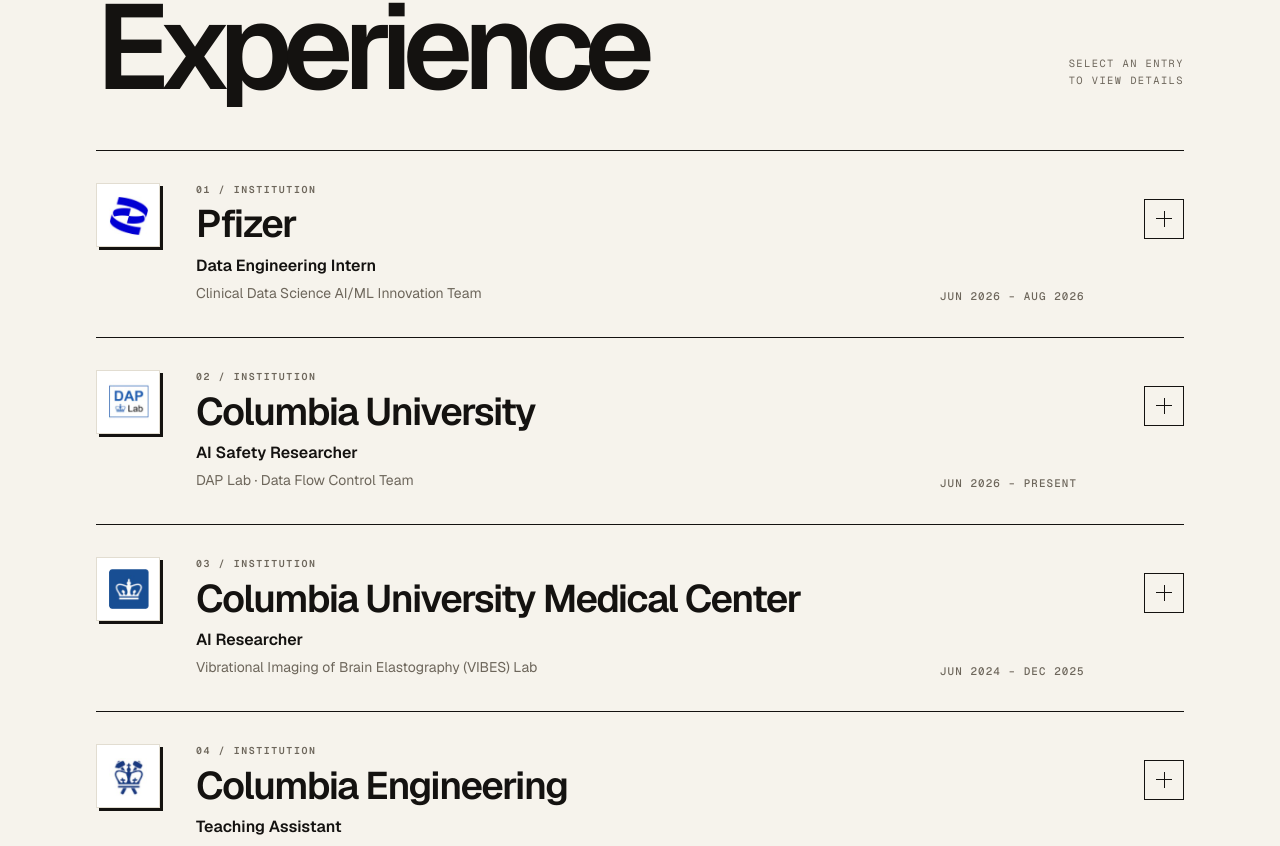
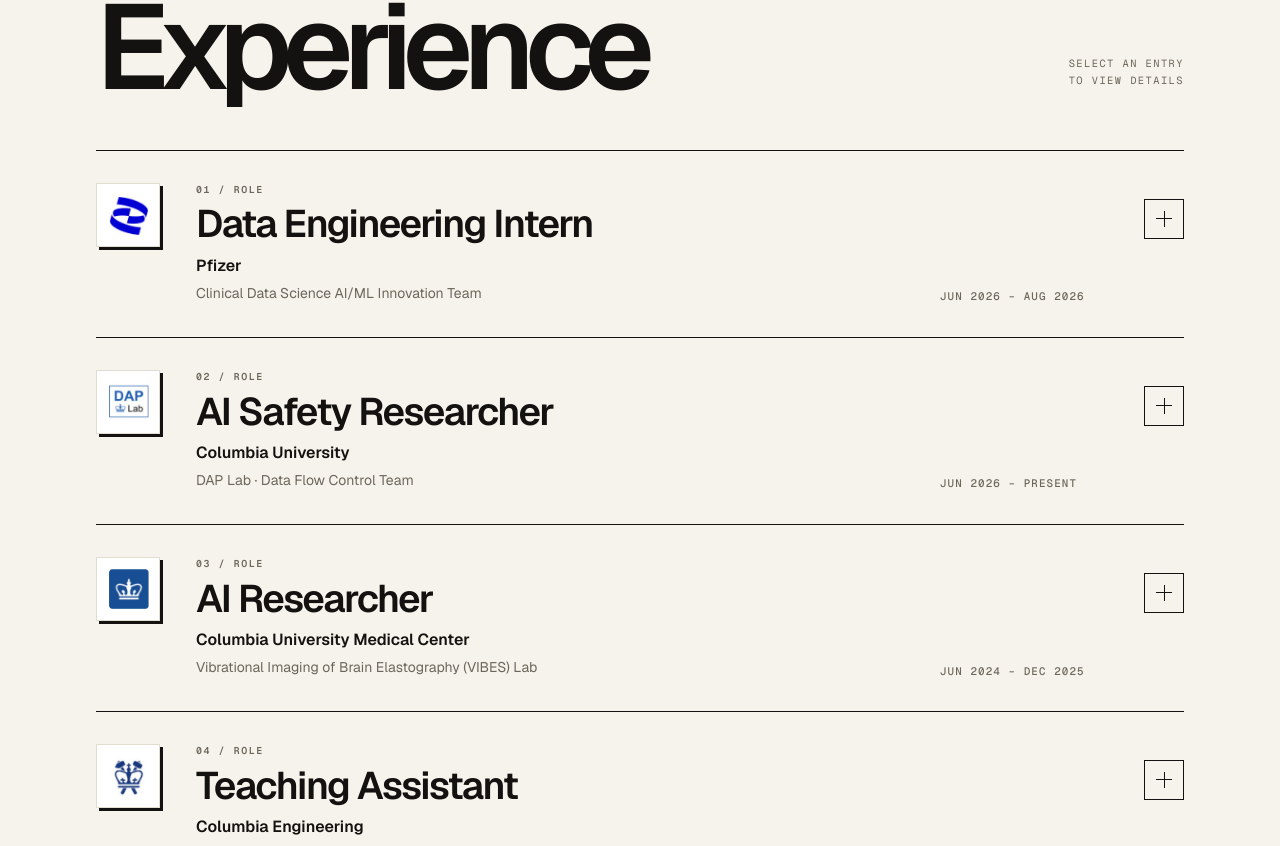
Before and after one commit to SoaibaN/SoaibaN.github.io, a Next.js app: page / in a window 1280 px wide. Shown: the part 851-1697 px from the top of the page. Built offline with nearby package versions, Linux system fonts and the light colour scheme.

Commit message:
Prioritize roles in experience cards

```diff
--- a/src/components/ExperienceAccordion.tsx
+++ b/src/components/ExperienceAccordion.tsx
@@ -35,7 +35,7 @@
     <li className="border-t border-ink last:border-b">
       <article>
         <h3 id={headingId} className="sr-only">
-          {experience.institution}
+          {experience.role}
         </h3>
         <button
           id={triggerId}
@@ -51,13 +51,13 @@
 
           <span className="min-w-0">
             <span className="mb-2 block font-mono text-[0.62rem] font-semibold uppercase tracking-[0.16em] text-muted">
-              {String(index + 1).padStart(2, "0")} / Institution
+              {String(index + 1).padStart(2, "0")} / Role
             </span>
             <span className="block text-[clamp(1.35rem,3vw,2.45rem)] font-semibold leading-[0.95] tracking-[-0.04em]">
-              {experience.institution}
+              {experience.role}
             </span>
             <span className="mt-3 block text-sm font-semibold sm:text-base">
-              {experience.role}
+              {experience.institution}
             </span>
             <span className="mt-1 block text-xs leading-relaxed text-muted sm:text-sm">
               {experience.team}
```
